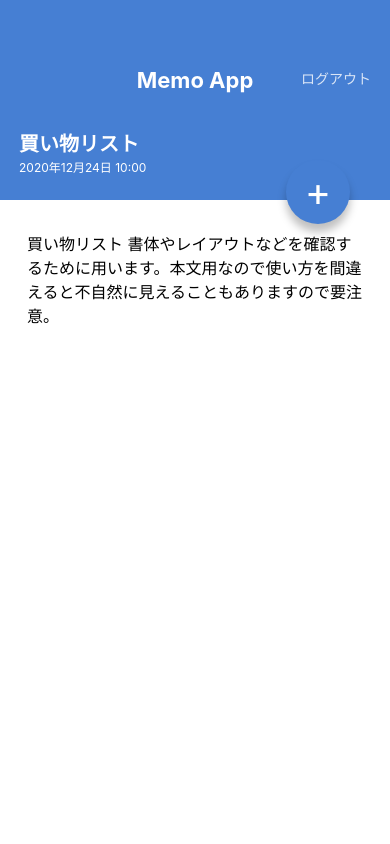
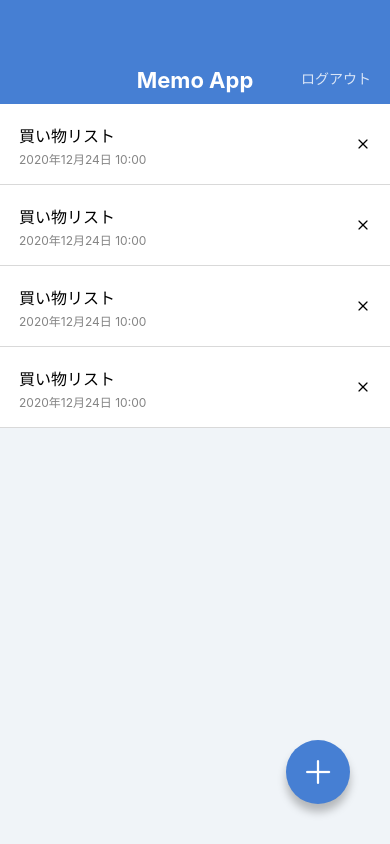
Before and after one commit to it-walker/MemoAppExpo, a React Native app: screen /MemoList in a window 390 px wide. Built offline with nearby package versions, Linux system fonts and the light colour scheme.

Commit message:
add icon font

```diff
--- a/App.tsx
+++ b/App.tsx
@@ -1,10 +1,10 @@
 import React from 'react';
-import MemoDetailScreen from './src/screens/MemoDetailScreen';
+// import MemoDetailScreen from './src/screens/MemoDetailScreen';
 import MemoListScreen from './src/screens/MemoListScreen';
 
 export default function App() {
   return (
-    // <MemoListScreen />
-    <MemoDetailScreen />
+    <MemoListScreen />
+    // <MemoDetailScreen />
   );
 }
--- a/package.json
+++ b/package.json
@@ -10,6 +10,7 @@
     "eject": "expo eject"
   },
   "dependencies": {
+    "@expo/vector-icons": "^12.0.5",
     "expo": "~44.0.0",
     "expo-status-bar": "~1.2.0",
     "prop-types": "^15.8.1",
--- a/src/components/CircleButton.tsx
+++ b/src/components/CircleButton.tsx
@@ -1,19 +1,20 @@
 import React from 'react';
-import { View, Text, StyleSheet } from 'react-native';
+import { View, StyleSheet } from 'react-native';
 import { string, shape } from 'prop-types';
+import { AntDesign } from '@expo/vector-icons';
 
 export default function CircleButton(props) {
-  const { children, style } = props;
+  const { style, name } = props;
   return (
     <View style={[styles.circleButton, style]}>
-      <Text style={styles.circleButtonLabel}>{children}</Text>
+      <AntDesign name={name} size={32} color="white" />
     </View>
   );
 }
 
 CircleButton.propTypes = {
-  children: string.isRequired,
   style: shape(),
+  name: string.isRequired,
 };
 
 CircleButton.defaultProps = {
--- a/src/components/MemoList.tsx
+++ b/src/components/MemoList.tsx
@@ -1,3 +1,4 @@
+import { Feather } from '@expo/vector-icons';
 import React from 'react';
 import { View, Text, StyleSheet } from 'react-native';
 
@@ -10,7 +11,7 @@ export default function MemoList() {
           <Text style={styles.memoListItemDate}>2020年12月24日 10:00</Text>
         </View>
         <View>
-          <Text>X</Text>
+          <Feather name="x" size={16} color="#BOBOBO" />
         </View>
       </View>
 
@@ -20,7 +21,7 @@ export default function MemoList() {
           <Text style={styles.memoListItemDate}>2020年12月24日 10:00</Text>
         </View>
         <View>
-          <Text>X</Text>
+          <Feather name="x" size={16} color="#BOBOBO" />
         </View>
       </View>
       <View style={styles.memoListItem}>
@@ -29,7 +30,7 @@ export default function MemoList() {
           <Text style={styles.memoListItemDate}>2020年12月24日 10:00</Text>
         </View>
         <View>
-          <Text>X</Text>
+          <Feather name="x" size={16} color="#BOBOBO" />
         </View>
       </View>
       <View style={styles.memoListItem}>
@@ -38,7 +39,7 @@ export default function MemoList() {
           <Text style={styles.memoListItemDate}>2020年12月24日 10:00</Text>
         </View>
         <View>
-          <Text>X</Text>
+          <Feather name="x" size={16} color="#BOBOBO" />
         </View>
       </View>
     </View>
--- a/src/screens/MemoDetailScreen.tsx
+++ b/src/screens/MemoDetailScreen.tsx
@@ -1,5 +1,5 @@
 import React from 'react';
-import { View, Text, StyleSheet, ScrollView } from 'react-native'
+import { View, Text, StyleSheet, ScrollView } from 'react-native';
 
 import AppBar from '../components/AppBar';
 import CircleButton from '../components/CircleButton';
@@ -18,7 +18,7 @@ export default function MemoDetailScreen() {
           書体やレイアウトなどを確認するために用います。本文用なので使い方を間違えると不自然に見えることもありますので要注意。
         </Text>
       </ScrollView>
-      <CircleButton style={{ top: 160, bottom: 'auto' }}>+</CircleButton>
+      <CircleButton style={{ top: 160, bottom: 'auto' }} name="edit-2" />
     </View>
   );
 }
--- a/src/screens/MemoListScreen.tsx
+++ b/src/screens/MemoListScreen.tsx
@@ -1,4 +1,4 @@
-import React from'react';
+import React from 'react';
 import { StyleSheet } from 'react-native';
 import { View } from 'react-native';
 import AppBar from '../components/AppBar';
@@ -10,7 +10,7 @@ export default function MemoListScreen() {
     <View style={styles.container}>
       <AppBar />
       <MemoList />
-      <CircleButton>+</CircleButton>
+      <CircleButton name="plus" />
     </View>
   );
 }
```
Also changed, not shown: 1 other file (tests, documents, lock files or other folders).
